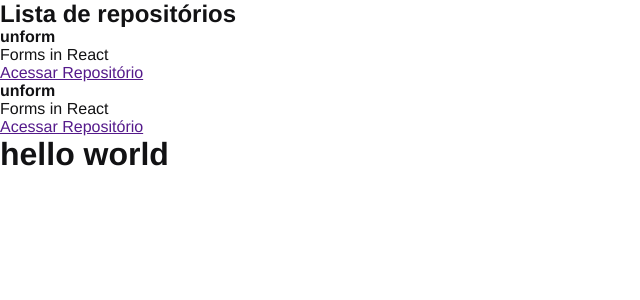
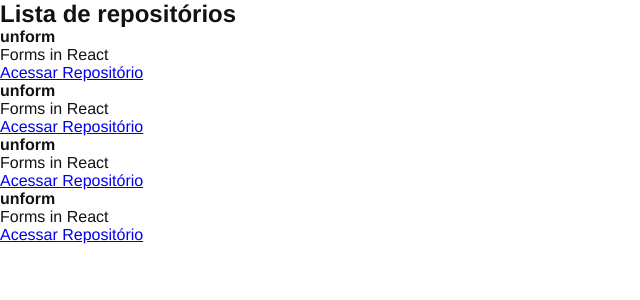
Before and after one commit to saulo775/github_explorer, a React app: page / in a window 1280 px wide. Shown: the top 300 px of the page, without its empty margins (0-640 px from the left). Built offline with nearby package versions, Linux system fonts and the light colour scheme.

Commit message:
Propriedades React na prática

```diff
--- a/public/index.html
+++ b/public/index.html
@@ -8,8 +8,6 @@
 </head>
 <body>
     <div id="root"></div>
-    <h1>hello world</h1>
-
     <script src="../dist/bundle.js"></script>
 </body>
 </html>
--- /dev/null
+++ b/src/components/RepositoryItem.jsx
@@ -0,0 +1,13 @@
+export function RepositoryItem(props) {
+    return (
+        <li>
+            <strong>{props.repository.name ?? 'Default'}</strong>
+
+            <p>{props.repository.description}</p>
+
+            <a href={props.repository.link}>
+                Acessar Repositório
+            </a>
+        </li>
+    )
+}
--- a/src/components/RepositoryList.jsx
+++ b/src/components/RepositoryList.jsx
@@ -1,27 +1,21 @@
+import { RepositoryItem } from "./RepositoryItem";
+
+const repository ={
+    name: 'unform',
+    description: 'Forms in React',
+    link: 'https://github.com/saulo775'
+}
+
 export function RepositoryList() {
     return (
         <section className="repository-list">
             <h1>Lista de repositórios</h1>
 
             <ul>
-                <li>
-                    <strong>unform</strong>
-
-                    <p>Forms in React</p>
-
-                    <a href="">
-                        Acessar Repositório
-                    </a>
-                </li>
-                <li>
-                    <strong>unform</strong>
-
-                    <p>Forms in React</p>
-
-                    <a href="">
-                        Acessar Repositório
-                    </a>
-                </li>
+                <RepositoryItem repository={repository}/>
+                <RepositoryItem repository={repository}/>
+                <RepositoryItem repository={repository}/>
+                <RepositoryItem repository={repository}/>
             </ul>
         </section>
     )
```
